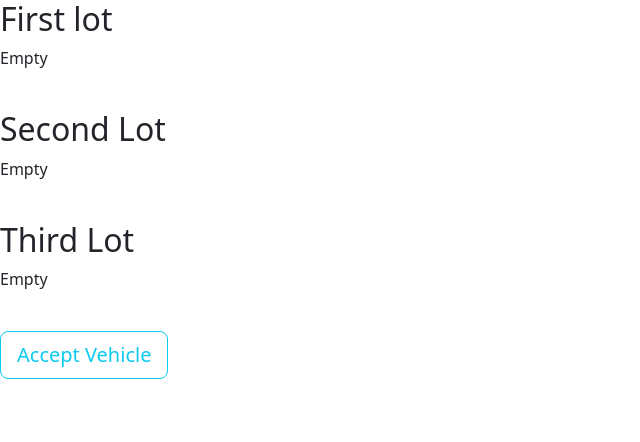
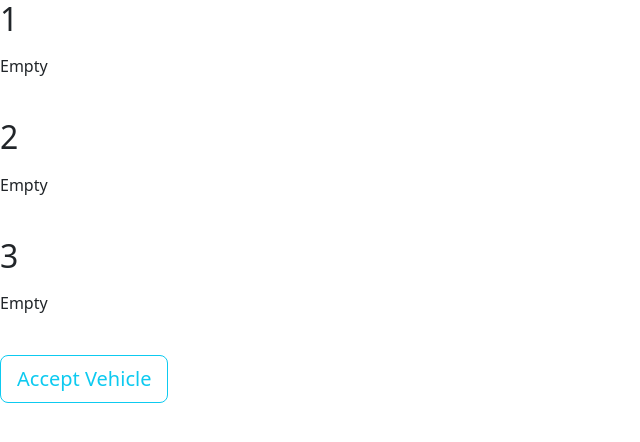
Before and after one commit to Sh-i-aw/Parked, a React (Create React App) app: page / in a window 1280 px wide. Shown: the top 442 px of the page, without its empty margins (0-640 px from the left). Built offline with nearby package versions, Linux system fonts and the light colour scheme.

Commit message:
Ditched useState for each lot, created Garage class, use .occupied property instead of function isEmptyLot()

```diff
--- a/src/App.js
+++ b/src/App.js
@@ -1,4 +1,4 @@
-import Lot from './Component/Lot'
+import {Garage} from './Component/Lot'
 import './App.css';
 import {useState} from "react";
 import SingleLot from "./Component/SingleLot";
@@ -10,7 +10,7 @@ import AcceptVehicleForm from "./Component/AcceptVehicleForm";
 
 
 function App() {
-  const [garageFull, setGarageFull] = useState(false);
+  const [garage, setGarage] = useState(new Garage());
   const [first, setFirst] = useState({});
   const [second, setSecond] = useState({});
   const [third, setThird] = useState({});
@@ -19,15 +19,12 @@ function App() {
   const handleShowForm = () => setShowForm(true);
   const handleCloseForm = () => setShowForm(false);
 
-    function isEmptyLot (lot) {
-        return Object.keys(lot).length === 0;
-    }
-
   return (
       <>
-          <SingleLot name={"First lot"} lot={first}></SingleLot>
-          <SingleLot name={"Second Lot"} lot={second}></SingleLot>
-          <SingleLot name={"Third Lot"} lot={third}></SingleLot>
+          {
+              garage.lots.map((lot, index) => <SingleLot name={index + 1} lot={lot}/>)
+
+          }
           <Button variant={"outline-info"} size={"lg"} onClick={handleShowForm}>Accept Vehicle</Button>
 
           <AcceptVehicleForm show={showForm} handleClose={handleCloseForm}></AcceptVehicleForm>
--- a/src/Component/Lot.js
+++ b/src/Component/Lot.js
@@ -1,7 +1,17 @@
 class Lot {
-    constructor(occupied = false, plateNumber, timeParked) {
+    constructor(occupied = false, plateNumber = "", timeParked = null) {
         this.occupied = occupied;
         this.plateNumber = plateNumber;
         this.timeParked = timeParked;
     }
 }
+
+class Garage {
+    constructor(numberOfLots = 3) {
+        this.isFull = false;
+        this.occupancy = 0;
+        this.lots = Array.from({length:numberOfLots}, () => new Lot());
+    }
+}
+
+export {Lot, Garage};
--- a/src/Component/SingleLot.jsx
+++ b/src/Component/SingleLot.jsx
@@ -1,14 +1,13 @@
 
 function SingleLot (props) {
     const {name, lot} = props
-    function isEmptyLot (lot) {
-        return Object.keys(lot).length === 0;
-    }
 
-    let status = isEmptyLot(lot) ? "Empty" : "Not Empty";
+    let status = lot.occupied ? "Not Empty" : "Empty";
+
     return (
         <div>
             <h2>{name}</h2>
+            <p>{lot.plateNumber}</p>
             <p>{status}</p>
 
             <br/>
```
